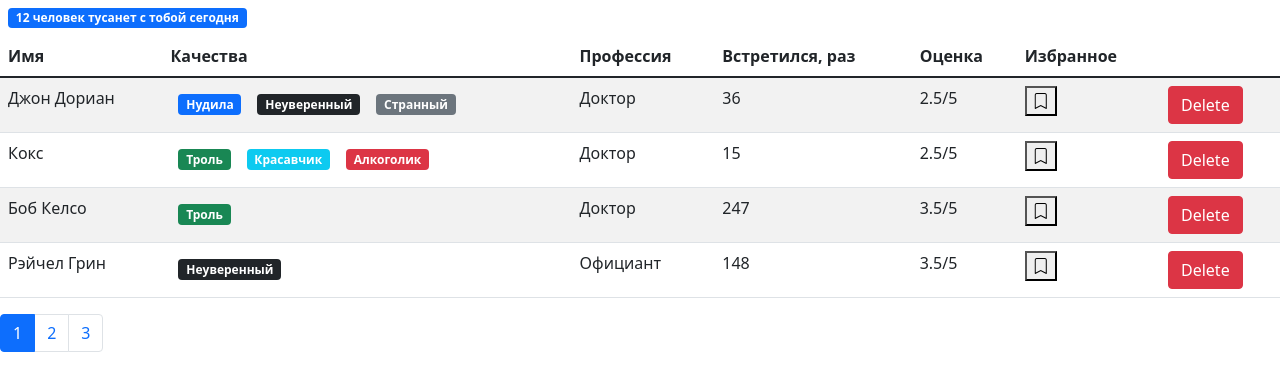
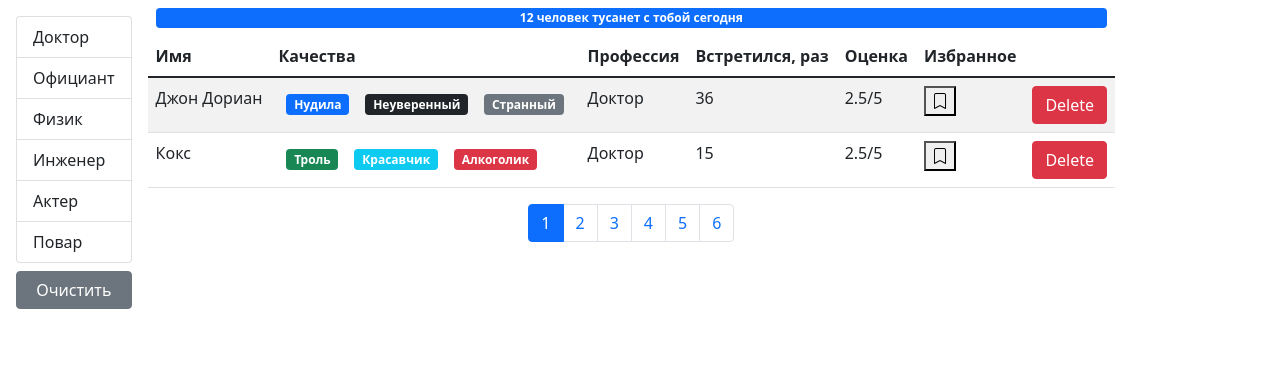
Before and after one commit to ArciomJakubowski/My-course-project, a React (Create React App) app: page / in a window 1280 px wide. Shown: the top 390 px of the page. Built offline with nearby package versions, Linux system fonts and the light colour scheme.

Commit message:
change filteredUsers and add asynchronous users request

```diff
--- a/src/App.js
+++ b/src/App.js
@@ -1,10 +1,14 @@
-import React, { useState } from "react";
+import React, { useState, useEffect } from "react";
 import Users from "./components/users";
-import SearchStatus from "./components/searchStatus";
 import API from "./api";
 
 function App() {
-    const [users, setUsers] = useState(API.users.fetchAll);
+    const [users, setUsers] = useState();
+    useEffect(() => {
+        API.users.fetchAll().then((data) => setUsers(data));
+    }, []);
+
+    // console.log("users", users);
 
     const handleDelete = (userId) => {
         setUsers(users.filter((user) => user._id !== userId));
@@ -21,12 +25,13 @@
 
     return (
         <>
-            <SearchStatus arrayLength={users.length} />
-            <Users
-                users={users}
-                onDelete={handleDelete}
-                onToggleBookMark={handleToggleBookMark}
-            />
+            {users && (
+                <Users
+                    users={users}
+                    onDelete={handleDelete}
+                    onToggleBookMark={handleToggleBookMark}
+                />
+            )}
         </>
     );
 }
--- /dev/null
+++ b/src/api/fake.api/professions.api.js
@@ -0,0 +1,26 @@
+export const professionsObject = {
+    doctor: { _id: "67rdca3eeb7f6fgeed471818", name: "Доктор" },
+    waiter: { _id: "67rdca3eeb7f6fgeed471820", name: "Официант" },
+    physics: { _id: "67rdca3eeb7f6fgeed471814", name: "Физик" },
+    engineer: { _id: "67rdca3eeb7f6fgeed471822", name: "Инженер" },
+    actor: { _id: "67rdca3eeb7f6fgeed471824", name: "Актер" },
+    cook: { _id: "67rdca3eeb7f6fgeed471829", name: "Повар" }
+};
+export const professions = [
+    { _id: "67rdca3eeb7f6fgeed471818", name: "Доктор" },
+    { _id: "67rdca3eeb7f6fgeed471820", name: "Официант" },
+    { _id: "67rdca3eeb7f6fgeed471814", name: "Физик" },
+    { _id: "67rdca3eeb7f6fgeed471822", name: "Инженер" },
+    { _id: "67rdca3eeb7f6fgeed471824", name: "Актер" },
+    { _id: "67rdca3eeb7f6fgeed471829", name: "Повар" }
+];
+const fetchAll = () =>
+    new Promise((resolve) => {
+        window.setTimeout(function () {
+            resolve(professions);
+        }, 2000);
+    });
+
+export default {
+    fetchAll
+};
--- a/src/api/fake.api/user.api.js
+++ b/src/api/fake.api/user.api.js
@@ -1,11 +1,4 @@
-const professions = {
-    doctor: { _id: "67rdca3eeb7f6fgeed471818", name: "Доктор" },
-    waiter: { _id: "67rdca3eeb7f6fgeed471820", name: "Официант" },
-    physics: { _id: "67rdca3eeb7f6fgeed471814", name: "Физик" },
-    engineer: { _id: "67rdca3eeb7f6fgeed471822", name: "Инженер" },
-    actor: { _id: "67rdca3eeb7f6fgeed471824", name: "Актер" },
-    cook: { _id: "67rdca3eeb7f6fgeed471829", name: "Повар" }
-};
+import { professionsObject as professions } from "./professions.api";
 const qualities = {
     tedious: {
         _id: "67rdca3eeb7f6fgeed471198",
@@ -149,6 +142,14 @@
         bookmark: false
     }
 ];
-export function fetchAll() {
-    return users;
-}
+
+const fetchAll = () =>
+    new Promise((resolve) => {
+        window.setTimeout(function () {
+            resolve(users);
+        }, 2000);
+    });
+
+export default {
+    fetchAll
+};
--- a/src/api/index.js
+++ b/src/api/index.js
@@ -1,5 +1,7 @@
-import * as users from "./fake.api/user.api";
+import users from "./fake.api/user.api";
+import professions from "./fake.api/professions.api";
 const API = {
-    users
+    users,
+    professions
 };
 export default API;
--- /dev/null
+++ b/src/components/groupList.jsx
@@ -0,0 +1,47 @@
+import React from "react";
+import PropTypes from "prop-types";
+
+const GroupList = ({
+    items,
+    valueProperty,
+    contentProperty,
+    onItemSelect,
+    selectedItem
+}) => {
+    // console.log("1", items);
+    // console.log("2", Object.keys(items));
+    // console.log("3", selectedItem);
+
+    return (
+        <ul className="list-group">
+            {Object.keys(items).map((item) => (
+                <li
+                    key={items[item][valueProperty]}
+                    className={
+                        "list-group-item" +
+                        (items[item] === selectedItem ? " active" : "")
+                    }
+                    onClick={() => onItemSelect(items[item])}
+                    role="button"
+                >
+                    {items[item][contentProperty]}
+                </li>
+            ))}
+        </ul>
+    );
+};
+
+GroupList.defaultProps = {
+    valueProperty: "_id",
+    contentProperty: "name"
+};
+
+GroupList.propTypes = {
+    items: PropTypes.oneOfType([PropTypes.object, PropTypes.array]),
+    valueProperty: PropTypes.string.isRequired,
+    contentProperty: PropTypes.string.isRequired,
+    onItemSelect: PropTypes.func.isRequired,
+    selectedItem: PropTypes.object
+};
+
+export default GroupList;
--- a/src/components/qualitie.jsx
+++ b/src/components/qualitie.jsx
@@ -2,10 +2,10 @@
 import PropTypes from "prop-types";
 
 const Qualitie = ({ _id, color, name }) => (
-    <td key={_id} className={`badge bg-${color} m-2`}>
+    <span key={_id} className={`badge bg-${color} m-2`}>
         {" "}
         {name}{" "}
-    </td>
+    </span>
 );
 Qualitie.propTypes = {
     _id: PropTypes.string.isRequired,
--- a/src/components/users.jsx
+++ b/src/components/users.jsx
@@ -1,22 +1,69 @@
-import React, { useState } from "react";
+import React, { useState, useEffect } from "react";
 import { paginate } from "../util/paginate";
 import Pagination from "./pagination";
 import User from "./user";
 import PropTypes from "prop-types";
+import API from "../api";
+import GroupList from "./groupList";
+import SearchStatus from "./searchStatus";
 
-const Users = ({ users, ...rest }) => {
-    const count = users.length;
-    const pageSize = 4;
+const Users = ({ users: allUsers, ...rest }) => {
+    const pageSize = 2;
     const [currentPage, setCurrentPage] = useState(1);
+    const [selectedProf, setSelectedProf] = useState();
+    const [professions, setProfession] = useState();
+    useEffect(() => {
+        API.professions.fetchAll().then((data) => setProfession(data));
+    }, []);
+    useEffect(() => {
+        setCurrentPage(1);
+    }, [selectedProf]);
+
+    const handleProfessionSelect = (item) => {
+        setSelectedProf(item);
+    };
+
+    // console.log("selectedProf", selectedProf);
+
     const handlePageChange = (pageIndex) => {
         console.log("page: ", pageIndex);
         setCurrentPage(pageIndex);
     };
+    // console.log("allUsers", allUsers);
+    const filteredUsers = selectedProf
+        ? allUsers.filter(
+              (user) =>
+                  JSON.stringify(user.profession) ===
+                  JSON.stringify(selectedProf)
+          )
+        : allUsers;
 
-    const userCrop = paginate(users, currentPage, pageSize);
+    const count = filteredUsers.length;
+    const userCrop = paginate(filteredUsers, currentPage, pageSize);
+
+    const clearFilter = () => {
+        setSelectedProf();
+    };
 
     return (
-        <>
+        <div className="d-flex">
+            {professions && (
+                <div className="d-flex flex-column flex-shrink-0 p-3">
+                    <GroupList
+                        selectedItem={selectedProf}
+                        items={professions}
+                        onItemSelect={handleProfessionSelect}
+                    />
+                    <button
+                        className="btn btn-secondary mt-2"
+                        onClick={clearFilter}
+                    >
+                        Очистить
+                    </button>
+                </div>
+            )}
+            <div className="d-flex flex-column">
+                <SearchStatus arrayLength={count} />
                 {count > 0 && (
                     <table className="table table-striped">
                         <thead>
@@ -37,13 +84,16 @@
                         </tbody>
                     </table>
                 )}
+                <div className="d-flex justify-content-center">
                     <Pagination
                         itemsCount={count}
                         pageSize={pageSize}
                         currentPage={currentPage}
                         onPageChange={handlePageChange}
                     />
-        </>
+                </div>
+            </div>
+        </div>
     );
 };
 Users.propTypes = {
```
Also changed, not shown: .eslintrc.js. Lines whose indentation alone changed are shown as unchanged.
